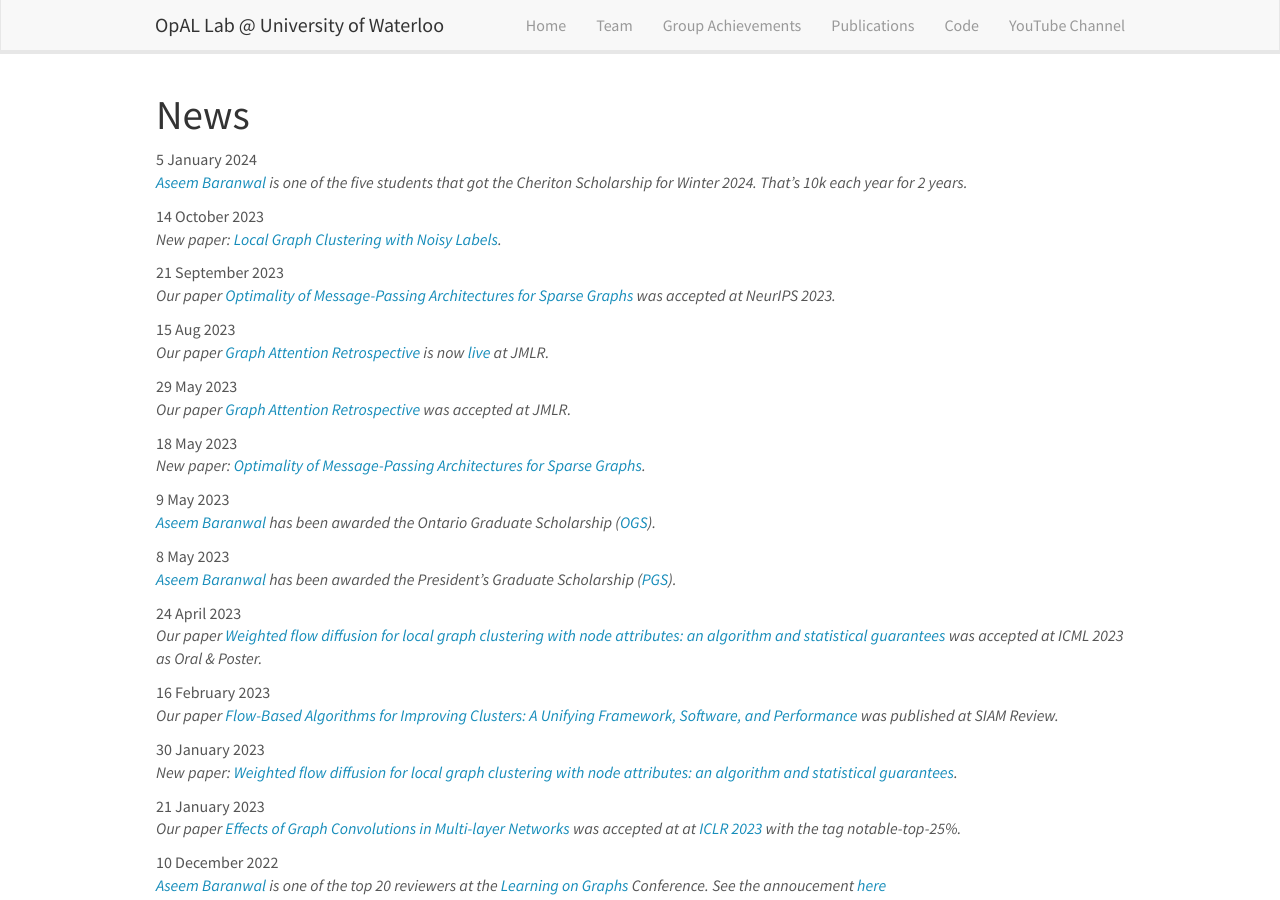
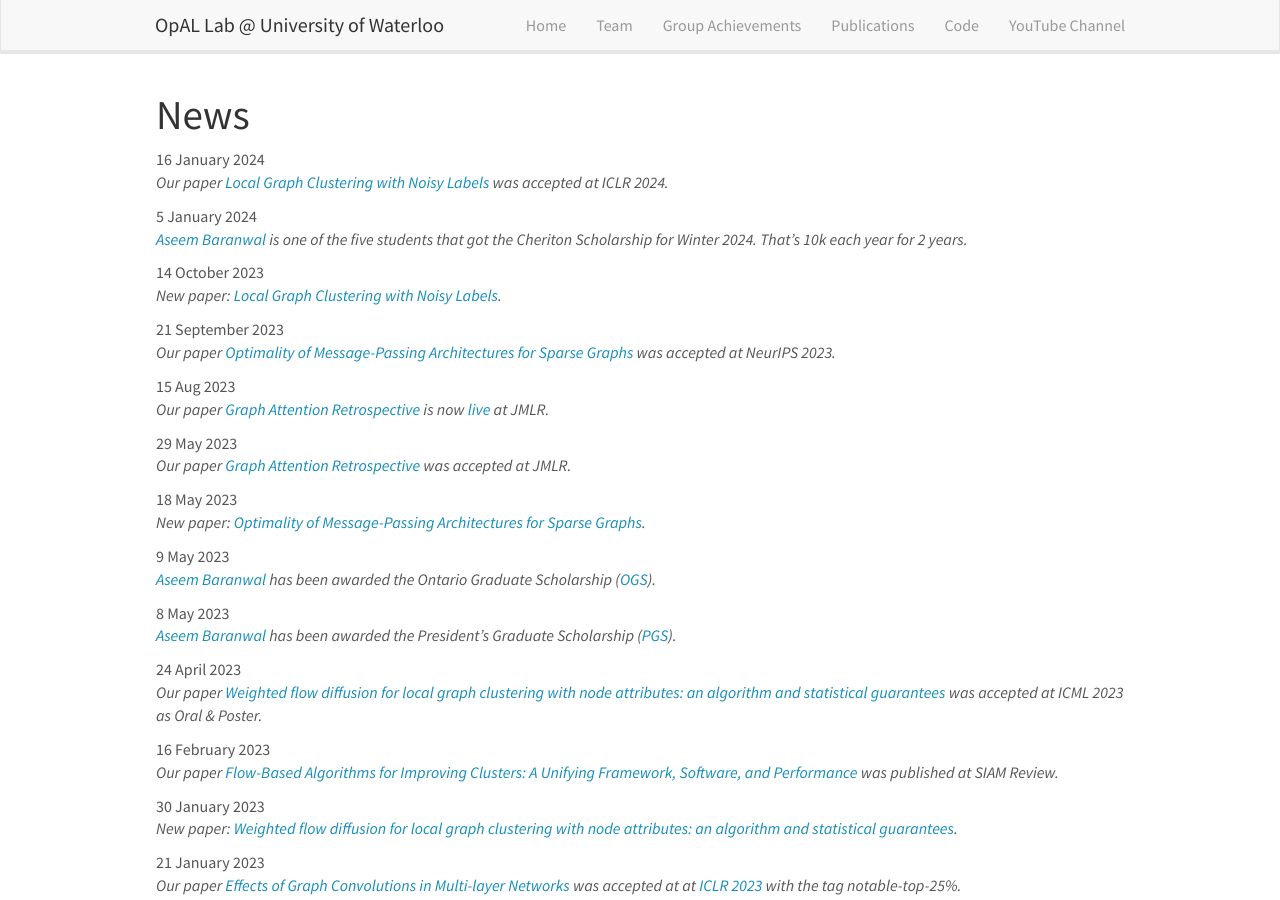
Before and after one commit to opallab/opallab.github.io, a Jekyll site: the page built from _pages/allnews.md, in a window 1280 px wide and 900 px high. Built offline with Jekyll 4.4.1, drawn with Linux system fonts in a browser that asks for light colours; nearby versions of some CDN libraries.

Commit message:
iclr 2024

```diff
--- a/_data/news.yml
+++ b/_data/news.yml
@@ -1,3 +1,6 @@
+- date: 16 January 2024
+  headline: "Our paper <a href='https://arxiv.org/abs/2310.08031'>Local Graph Clustering with Noisy Labels</a> was accepted at ICLR 2024."
+
 - date: 5 January 2024
   headline: "<a href='https://aseemrb.me'>Aseem Baranwal</a> is one of the five students that got the Cheriton Scholarship for Winter 2024. That's 10k each year for 2 years."
 
--- a/_data/publist.yml
+++ b/_data/publist.yml
@@ -4,7 +4,7 @@
   authors: A. Back de Luca, K. Fountoulakis, S. Yang
   link:
     url: https://arxiv.org/abs/2310.08031
-    display: arXiv:2310.08031
+    display: arXiv:2310.08031 (accepted at ICLR 2024)
   highlight: 0
   news2:
   code:
```
